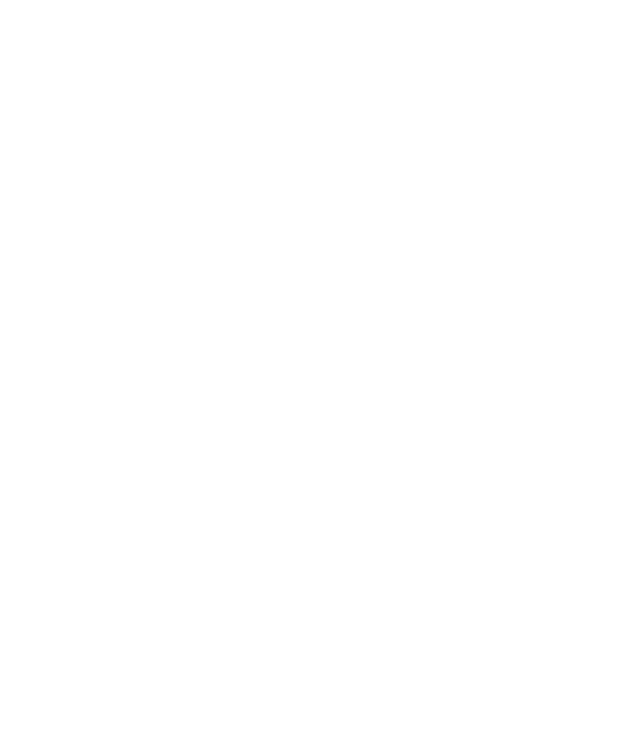
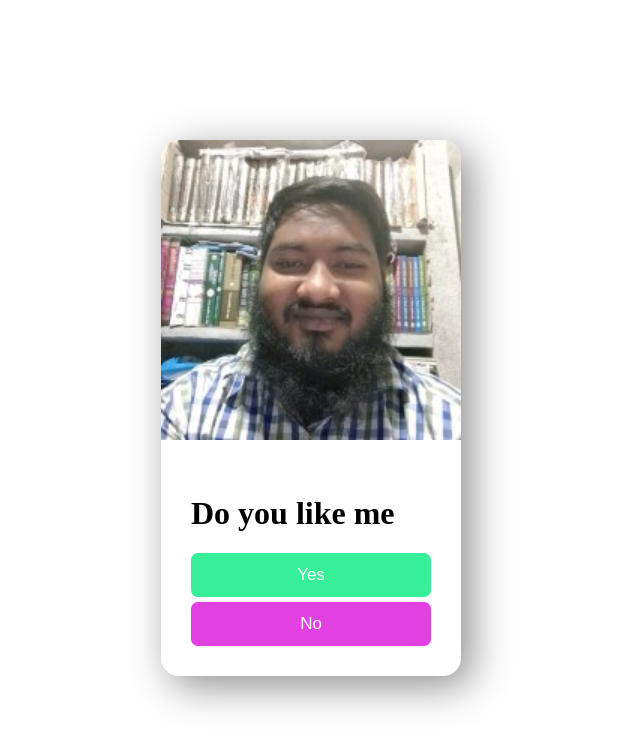
Before and after one commit to Safiulla-75/Js-Project, a plain HTML site: page 2nd-project/index.html in a window 1280 px wide. Shown: the whole page, without its empty margins (329-969 px from the left). Drawn offline with Linux system fonts and the light colour scheme.

Commit message:
new create project

```diff
--- a/2nd-project/index.html
+++ b/2nd-project/index.html
@@ -4,8 +4,19 @@
   <meta charset="UTF-8">
   <meta name="viewport" content="width=device-width, initial-scale=1.0">
   <title> creat Button</title>
+  <link rel="stylesheet" href="style.css">
 </head>
 <body>
+  <div class="card">
+    <img src="1.jfif" alt="">
+    <div  class="card-body">
+      <h1>Do you like me</h1>
+    <div id="btnContainer">
+      <button id="firstBtn" onclick="buttonMsg()">Yes</button>
+      <button id="secondBtn" onmouseover="noBtn()">No</button>
+    </div>
+    </div>
+  </div>
   <script src="script.js"></script>
 </body>
 </html>
--- a/2nd-project/script.js
+++ b/2nd-project/script.js
@@ -0,0 +1,14 @@
+let buttonParent = document.getElementById('#btnContainer');
+
+function noBtn(){
+  if (buttonParent.style.cssText.includes('column-reverse')){
+    buttonParent.style.cssText = 'flex-direction: column-reverse';
+  }
+  else{
+  buttonParent.style.cssText = 'flex-direction: column-reverse';
+}
+};
+
+function buttonMsg(){
+    window.open("https://api.whatsapp.com/send/?phone=917586843561&hi")
+}
--- /dev/null
+++ b/2nd-project/style.css
@@ -0,0 +1,46 @@
+body{
+  display:flex;
+  justify-content:center;
+  align-items: center;
+  flex-direction: column;
+  /*margin: 20px;
+  padding: 10px;*/
+  height: 100vh;
+
+}
+.card{
+  width: 300px;
+  border-radius: 18px;
+  box-shadow: rgb(143, 141, 141) 10px 10px 40px;
+  overflow: hidden;
+}
+.card img{
+  width: 100%;
+}
+.card-body{
+  padding: 30px;
+  margin: 0;
+}
+.card-body button{
+  display: flex;
+  justify-content: center;
+  align-items:center ;
+  flex-direction: column;
+  width: 100%;
+  padding: 12px 0;
+  border-radius: 7px;
+  font-size: 17px;
+  border: none;
+  background-color: rgb(54, 240, 153);
+  color: rgb(255, 255, 255);
+  cursor: pointer;
+  margin: 5px 0 0 0;
+}
+button:hover{
+ scale: 105%;
+transition-duration: 200ms;
+}
+#secondBtn{
+ background-color:rgb(225, 65, 225) ;
+
+}
```
Also changed, not shown: 2nd-project/1.jfif (added).
